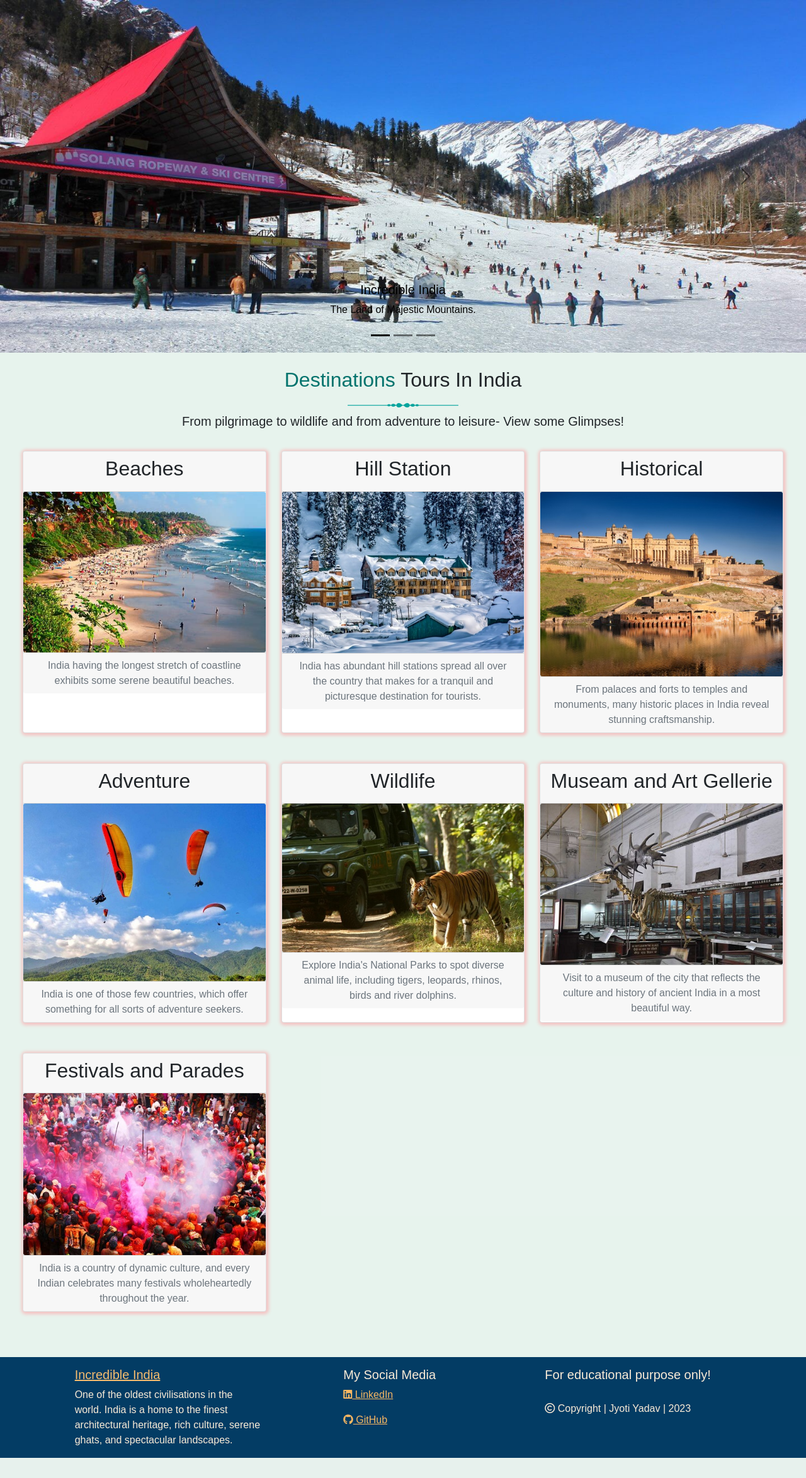
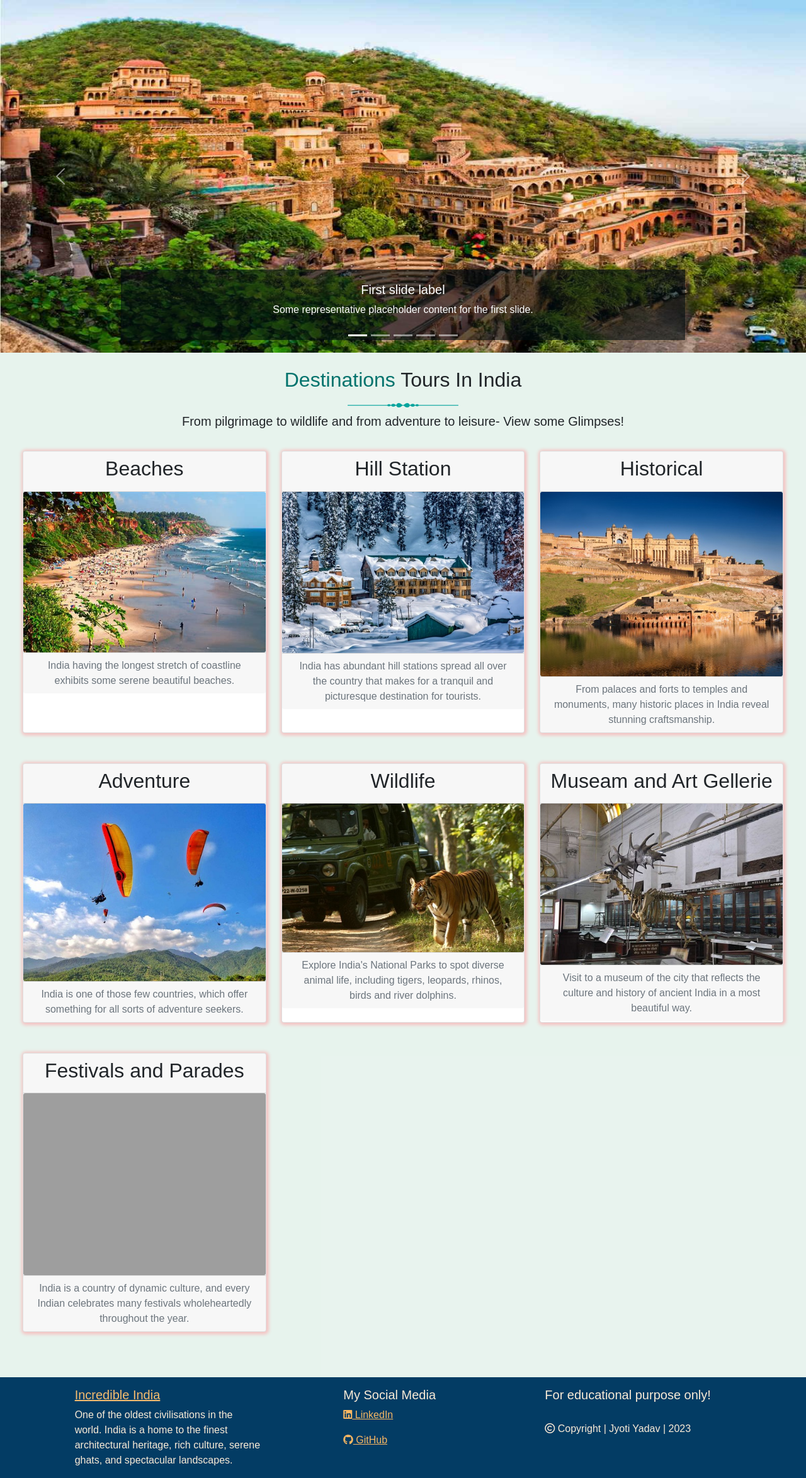
Before and after one commit to jyotiyadav2508/Blog_Website_PP4, a Django app: page / in a window 1280 px wide. Shown: the part 102-2449 px from the top of the page at 63% size. Before the commit the page ends 2417 px from the top, so only its background shows below. Run offline with Django 3.2, Linux system fonts and the light colour scheme; some libraries are stand-ins or nearby versions; grey boxes are pictures that could not be loaded.

Commit message:
Remove unusual images from static folder

```diff
--- a/templates/index.html
+++ b/templates/index.html
@@ -2,54 +2,63 @@
 {% load static %}
 {% block content %}
 <!-- Blog enteries column -->
-<section>
-    <div id="carouselExampleDark" class="carousel carousel-dark slide" data-bs-ride="carousel">
+<section id="hero-section">
+    <div id="carouselExampleCaptions" class="carousel slide" data-bs-ride="carousel">
         <div class="carousel-indicators">
-            <button type="button" data-bs-target="#carouselExampleDark" data-bs-slide-to="0" class="active" aria-current="true" aria-label="Slide 1"></button>
-            <button type="button" data-bs-target="#carouselExampleDark" data-bs-slide-to="1" aria-label="Slide 2"></button>
-            <button type="button" data-bs-target="#carouselExampleDark" data-bs-slide-to="2" aria-label="Slide 3"></button>
+            <button type="button" data-bs-target="#carouselExampleCaptions" data-bs-slide-to="0" class="active" aria-current="true" aria-label="Slide 1"></button>
+            <button type="button" data-bs-target="#carouselExampleCaptions" data-bs-slide-to="1" aria-label="Slide 2"></button>
+            <button type="button" data-bs-target="#carouselExampleCaptions" data-bs-slide-to="2" aria-label="Slide 3"></button>
+            <button type="button" data-bs-target="#carouselExampleCaptions" data-bs-slide-to="3" aria-label="Slide 4"></button>
+            <button type="button" data-bs-target="#carouselExampleCaptions" data-bs-slide-to="4" aria-label="Slide 5"></button>
         </div>
         <div class="carousel-inner">
-            <div class="carousel-item active" data-bs-interval="10000">
-                <img src="{% static 'images/manali-trekking.jpg' %}" class="d-block w-100" style="height: 70vh;" alt="Hill station image">
-                <div class="carousel-caption d-none d-md-block">
-                    <h5>Incredible India</h5>
-                    <p>The Land of Majestic Mountains.</p>
-                </div>
-            </div>
-            <div class="carousel-item" data-bs-interval="2000">
-                <img src="{% static 'images/incredible-kerala.jpg' %}" style="height: 70vh;" class="d-block w-100" alt="...">
-                <div class="carousel-caption d-none d-md-block">
-                    <h5>Incredible India</h5>
-                    <p>The Land of diverse Fastivals.</p>
+            <div class="carousel-item active">
+                <img src="{% static 'images/rajasthan-fort.jpg' %}" style="height: 70vh;" class="d-block w-100" alt="...">
+                <div class="carousel-caption d-none d-md-block" style="background-color: rgba(0, 12, 16, 0.6);">
+                    <h5>First slide label</h5>
+                    <p>Some representative placeholder content for the first slide.</p>
                 </div>
             </div>
             <div class="carousel-item">
-                <img src="{% static 'images/heritage.jpg' %}" style="height: 70vh;" class="d-block w-100" alt="...">
-                <div class="carousel-caption d-none d-md-block">
-                    <h5>Incredible India</h5>
-                    <p>The Land of Yoga.</p>
+                <img src="{% static 'images/incredible-kerala.jpg' %}" style="height: 70vh;" class="d-block w-100" alt="...">
+                <div class="carousel-caption d-none d-md-block" style="background-color: rgba(0, 12, 16, 0.6);">
+                    <h5>Second slide label</h5>
+                    <p>Some representative placeholder content for the second slide.</p>
                 </div>
-
             </div>
             <div class="carousel-item">
-                <img src="{% static 'images/incredible-india-kanyakumari.webp' %}" style="height: 70vh;" class="d-block w-100" alt="...">
-                <div class="carousel-caption d-none d-md-block">
-                    <h5>Incredible India</h5>
-                    <p>The Land of Sprituality.</p>
+                <img src="{% static 'images/manali-trekking.jpg' %}" style="height: 70vh;" class="d-block w-100" alt="...">
+                <div class="carousel-caption d-none d-md-block" style="background-color: rgba(0, 12, 16, 0.6);">
+                    <h5>Third slide label</h5>
+                    <p>Some representative placeholder content for the third slide.</p>
+                </div>
+            </div>
+            <div class="carousel-item">
+                <img src="{% static 'images/Golden-Temple.jpg' %}" style="height: 70vh;" class="d-block w-100" alt="...">
+                <div class="carousel-caption d-none d-md-block" style="background-color: rgba(0, 12, 16, 0.6);">
+                    <h5>Third slide label</h5>
+                    <p>Some representative placeholder content for the third slide.</p>
+                </div>
+            </div>
+            <div class="carousel-item">
+                <img src="{% static 'images/rajasthan-elephant.webp' %}" style="height: 70vh;" class="d-block w-100" alt="...">
+                <div class="carousel-caption d-none d-md-block" style="background-color: rgba(0, 12, 16, 0.6);">
+                    <h5>Third slide label</h5>
+                    <p>Some representative placeholder content for the third slide.</p>
                 </div>
             </div>
         </div>
-        <button class="carousel-control-prev" type="button" data-bs-target="#carouselExampleDark" data-bs-slide="prev">
+        <button class="carousel-control-prev" type="button" data-bs-target="#carouselExampleCaptions" data-bs-slide="prev">
             <span class="carousel-control-prev-icon" aria-hidden="true"></span>
             <span class="visually-hidden">Previous</span>
         </button>
-        <button class="carousel-control-next" type="button" data-bs-target="#carouselExampleDark" data-bs-slide="next">
+        <button class="carousel-control-next" type="button" data-bs-target="#carouselExampleCaptions" data-bs-slide="next">
             <span class="carousel-control-next-icon" aria-hidden="true"></span>
             <span class="visually-hidden">Next</span>
         </button>
     </div>
 </section>
+
 <section class="bg-success p-4 text-dark bg-opacity-10">
     <div class="container">
         <div class="row d-flex flex-wrap">
```
Also changed, not shown: static/images/Holi_Festival.jpg (deleted), static/images/culture.jpg (deleted), static/images/heritage.jpg (deleted), static/images/holi-image.jpg (deleted), static/images/rajasthan-elephant.webp (added), static/images/rajasthan-fort.jpg (added), static/images/rajasthan-places.jpg (added), static/images/yoga.jpg (deleted).
